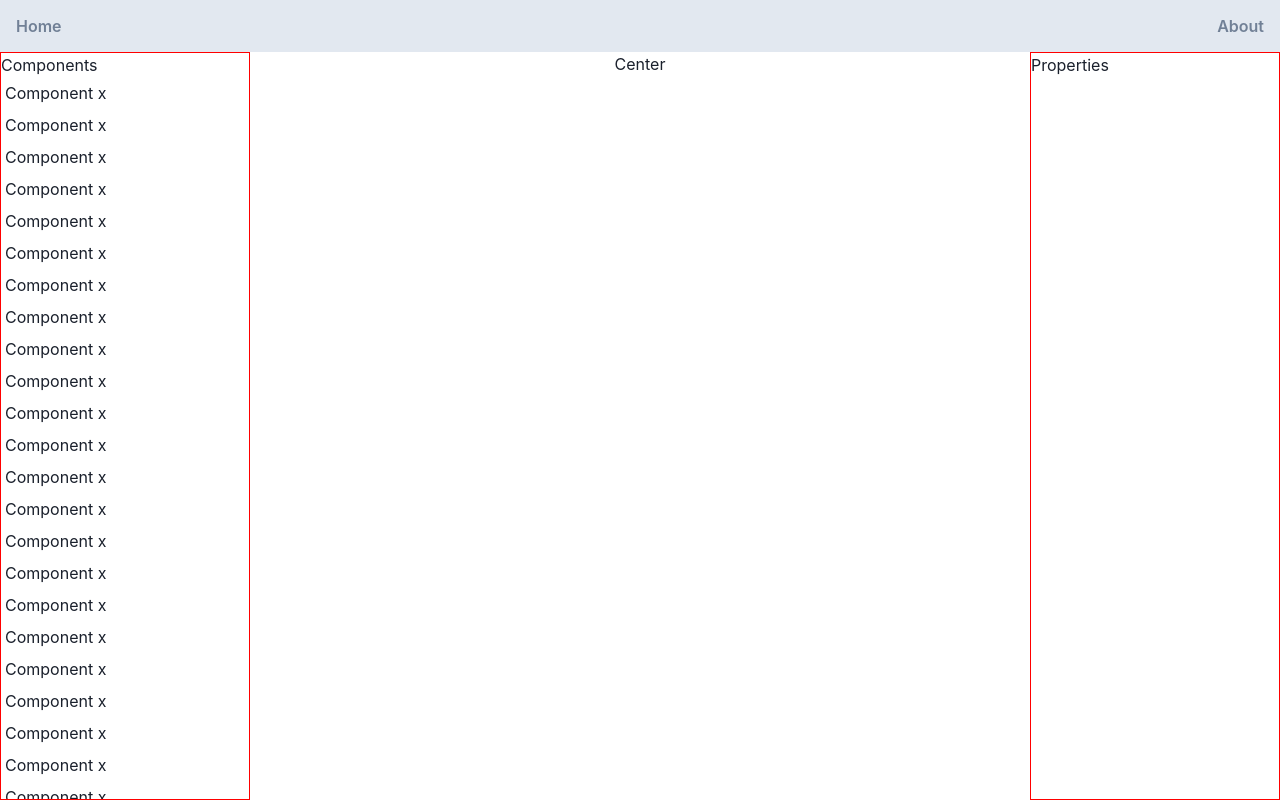
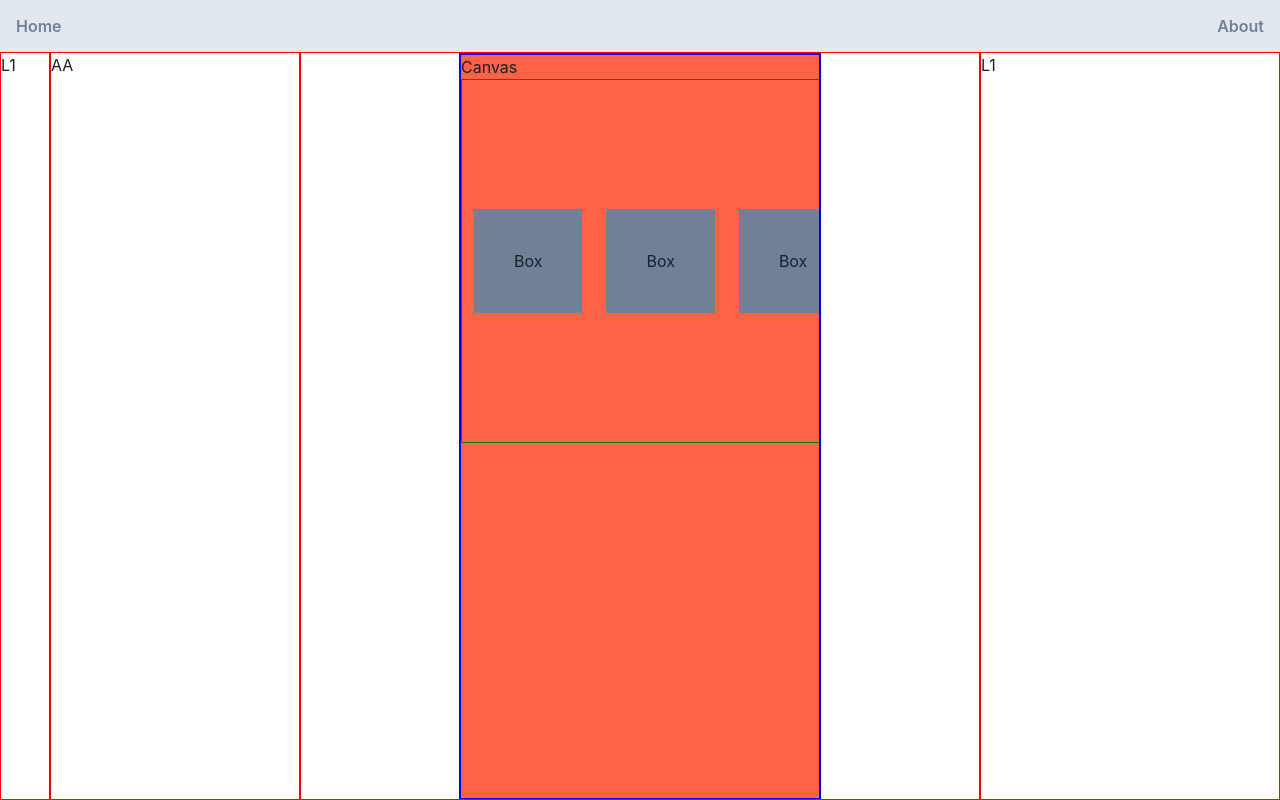
Before and after one commit to franciscocgue/craftify2, a React (Vite) app in the folder frontend/: page / in a window 1280 px wide. Built offline with nearby package versions, Linux system fonts and the light colour scheme.

Commit message:
Basic layout

```diff
--- a/frontend/src/App.tsx
+++ b/frontend/src/App.tsx
@@ -2,7 +2,7 @@ import { ChakraProvider } from '@chakra-ui/react'
 // import reactLogo from './assets/react.svg'
 // import viteLogo from '/vite.svg'
 import './App.css'
-import Designer from './components/Designer'
+import Designer from './pages/Designer'
 
 function App() {
 
--- /dev/null
+++ b/frontend/src/components/Canvas/index.tsx
@@ -0,0 +1,37 @@
+import { Box, Flex } from "@chakra-ui/react";
+
+const screenSizes = {
+    "Galaxy S10": [360, 760]
+}
+
+const device = "Galaxy S10";
+
+const Canvas = () => {
+    return <Flex flex={1} border={'1px solid red'} alignItems={'center'} justifyContent={'center'} overflow={'auto'} maxH='100vh' maxW='100vw'>
+
+        <Box style={{ margin: '0 20px' }} border={'1px solid blue'} maxW={'100%'} maxH={'100%'} overflow={'auto'}>
+            <Box w={screenSizes[device][0]} h={screenSizes[device][1]} maxH={screenSizes[device][1]} bg='tomato' border={'1px solid blue'} overflowY={'auto'}>
+                Canvas
+                <Box overflow={'auto'}>
+                    <Flex justify={'space-between'} alignItems={'center'} border={'1px solid green'} wrap={'nowrap'} w={'fit-content'} overflow={'auto'}>
+                        <Box p={10} m={3} bg={'gray.500'}>Box</Box>
+                        <Box p={10} m={3} bg={'gray.500'}>Box</Box>
+                        <Box p={10} m={3} bg={'gray.500'}>Box</Box>
+                        <Box p={10} m={3} bg={'gray.500'}>Box</Box>
+                        <Box p={10} m={3} bg={'gray.500'}>Box</Box>
+                        <Flex direction={'column'} justifyContent={'center'} border={'1px solid green'} wrap={'nowrap'} overflow={'auto'}>
+                            <Box p={3} m={3} bg={'gray.200'}>Box</Box>
+                            <Box p={3} m={3} bg={'gray.200'}>Box</Box>
+                            <Box p={3} m={3} bg={'gray.200'}>Box</Box>
+                            <Box p={3} m={3} bg={'gray.200'}>Box</Box>
+                            <Box p={3} m={3} bg={'gray.200'}>Box</Box>
+                        </Flex>
+                    </Flex>
+                </Box>
+            </Box>
+        </Box>
+
+    </Flex>
+};
+
+export default Canvas;
--- a/frontend/src/components/ComponentPalette/Component.tsx
+++ /dev/null
@@ -1,7 +0,0 @@
-import { Box } from "@chakra-ui/react";
-
-const Component = () => {
-    return <Box p={1}>Component x</Box>
-}
-
-export default Component;
--- a/frontend/src/components/ComponentPalette/index.tsx
+++ /dev/null
@@ -1,13 +0,0 @@
-import { Flex } from "@chakra-ui/layout";
-import Component from "./Component";
-
-const components = [1,2,3,4,5,6,7,8,9,10, 1,2,3,4,5,6,7,8,9,10, 1,2,3,4,5,6,7,8,9,10, 1,2,3,4,5,6,7,8,9,10, 1,2,3,4,5,6,7,8,9,10, 1,2,3,4,5,6,7,8,9,10]
-
-const ComponentPalette = () => {
-    return <Flex border={'1px solid red'} w={250} direction={'column'} overflowY={'scroll'} maxH={'100%'}>
-        Components
-        {components.map(_ => <Component/>)}
-    </Flex>
-}
-
-export default ComponentPalette;
--- a/frontend/src/components/Designer.tsx
+++ /dev/null
@@ -1,34 +0,0 @@
-import { Flex, Box, Button, IconButton, Drawer } from "@chakra-ui/react";
-import ComponentPalette from "./ComponentPalette";
-import PropertiesPalette from "./PropertiesPalette";
-
-// Top Navbar
-const Navbar = () => {
-  return (
-    <Flex justify="space-between" p={4} bg="gray.200">
-      <Button variant="link">Home</Button>
-      <Button variant="link">About</Button>
-      {/* Add more navigation items */}
-    </Flex>
-  );
-};
-
-// App component
-const Designer = () => {
-  return (
-    <Flex direction="column" h="100vh" minH='100vh' maxH='100vh'>
-      <Navbar />
-      {/* main content */}
-      <Flex justify="space-between" flex={1} overflow={'auto'}>
-        <ComponentPalette />
-        <Box>Center</Box>
-        <PropertiesPalette />
-        {/* <LeftSidebar />
-        <MainContent />
-        <RightSidebar /> */}
-      </Flex>
-    </Flex>
-  );
-};
-
-export default Designer;
--- /dev/null
+++ b/frontend/src/components/Navbar/index.tsx
@@ -0,0 +1,14 @@
+import { Button, Flex } from "@chakra-ui/react";
+
+// Top Navbar
+const Navbar = () => {
+    return (
+      <Flex justify="space-between" p={4} bg="gray.200">
+        <Button variant="link">Home</Button>
+        <Button variant="link">About</Button>
+        {/* Add more navigation items */}
+      </Flex>
+    );
+  };
+
+export default Navbar;
--- a/frontend/src/components/PropertiesPalette.tsx
+++ /dev/null
@@ -1,9 +0,0 @@
-import { Flex } from "@chakra-ui/layout";
-
-const PropertiesPalette = () => {
-    return <Flex border={'1px solid red'} w={250}>
-        Properties
-    </Flex>
-}
-
-export default PropertiesPalette;
--- /dev/null
+++ b/frontend/src/components/SidebarComponents/index.tsx
@@ -0,0 +1,7 @@
+import { Box } from "@chakra-ui/react";
+
+const SidebarComponents = () => {
+    return <Box w={'250px'} border={'1px solid red'}>AA</Box>
+}
+
+export default SidebarComponents;
--- /dev/null
+++ b/frontend/src/components/SidebarMenu/index.tsx
@@ -0,0 +1,7 @@
+import { Box } from "@chakra-ui/react";
+
+const SidebarMenu = () => {
+    return <Box w={'50px'} border={'1px solid red'}>L1</Box>
+}
+
+export default SidebarMenu;
--- /dev/null
+++ b/frontend/src/components/SidebarProperties/index.tsx
@@ -0,0 +1,7 @@
+import { Box } from "@chakra-ui/react";
+
+const SidebarProperties = () => {
+    return <Box w={'300px'} border={'1px solid red'}>L1</Box>
+}
+
+export default SidebarProperties;
--- /dev/null
+++ b/frontend/src/pages/Designer.tsx
@@ -0,0 +1,27 @@
+import { Flex } from "@chakra-ui/react";
+import Canvas from "../components/Canvas";
+import Navbar from "../components/Navbar";
+import SidebarMenu from "../components/SidebarMenu";
+import SidebarComponents from "../components/SidebarComponents";
+import SidebarProperties from "../components/SidebarProperties";
+
+
+// App component
+const Designer = () => {
+  return (
+    <Flex direction="column" h="100vh" minH='100vh' maxH='100vh' w='100vw' maxW='100vw'>
+      <Navbar />
+      {/* main content */}
+      <Flex flex={1} overflow={'auto'}>
+
+        <SidebarMenu />
+        <SidebarComponents />
+        <Canvas />
+        <SidebarProperties />
+
+      </Flex>
+    </Flex>
+  );
+};
+
+export default Designer;
```
